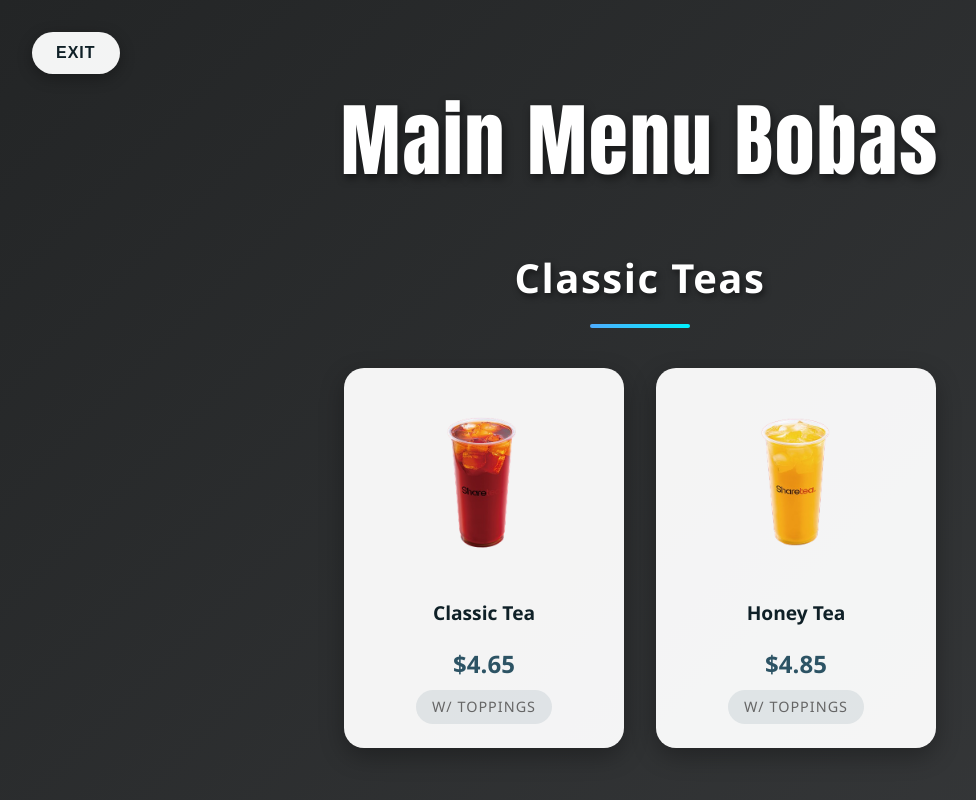
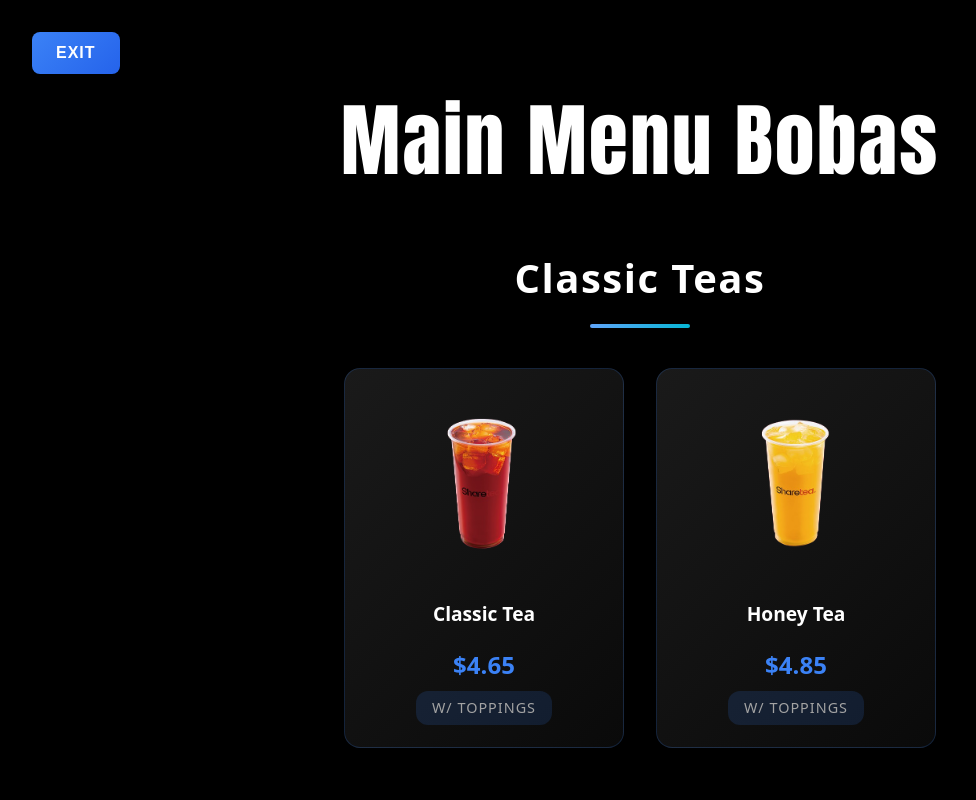
Before and after one commit to CSCE331-Fall2025-900-911/project3_gang_40, a React (Vite) app in the folder frontend/: page / in a window 1280 px wide. Both pictures are taken after a click on the button "Menu". Shown: the top 800 px of the page, without its empty margins (0-976 px from the left). Built offline with nearby package versions, Linux system fonts and the light colour scheme.

Commit message:
Update Menu view UI

```diff
--- a/frontend/src/Views/MenuBoard/Display.css
+++ b/frontend/src/Views/MenuBoard/Display.css
@@ -1,4 +1,37 @@
-/* Display.css - Menu Stylesheet */
+/* Display.css - Menu Stylesheet with Cashier Theme */
+
+/* ===============================
+   CSS Variables / Theme Tokens
+=============================== */
+:root {
+  /* Core colors - Black/Blue/White theme */
+  --bg-black: #000000;
+  --bg-darkest: #0a0a0a;
+  --bg-dark: #1a1a1a;
+  --border-base: rgba(59, 130, 246, 0.2);
+  --border-blue: rgba(59, 130, 246, 0.3);
+
+  /* Blue palette */
+  --blue-400: #60a5fa;
+  --blue-500: #3b82f6;
+  --blue-600: #2563eb;
+  --blue-700: #1d4ed8;
+  --blue-800: #1e40af;
+  --blue-900: #1e3a8a;
+
+  /* Cyan accent */
+  --cyan-500: #06b6d4;
+  --cyan-600: #0891b2;
+
+  /* Text colors */
+  --text-white: #ffffff;
+  --text-light: #e5e5e5;
+  --text-muted: #a3a3a3;
+
+  /* Shadows */
+  --shadow-card: 0 10px 15px -3px rgba(0, 0, 0, 0.6);
+  --shadow-glow-blue: 0 20px 25px -5px rgba(59, 130, 246, 0.3);
+}
 
 * {
   margin: 0;
@@ -8,12 +41,10 @@
 
 .menu-board {
   min-height: 100vh;
-  background: linear-gradient(135deg, #232526 0%, #414345 50%, #536976 100%);
-
-
+  background: var(--bg-black);
   padding: 2rem;
   padding-top: 5rem;
-  font-family: 'Segoe UI', Tahoma, Geneva, Verdana, sans-serif;
+  font-family: system-ui, -apple-system, 'Segoe UI', sans-serif;
   position: relative;
 }
 
@@ -36,16 +67,16 @@
 
 .menu-board button,
 .nav-button {
-  background: rgba(255, 255, 255, 0.95);
-  color: #0f2027;
+  background: linear-gradient(135deg, var(--blue-500), var(--blue-600));
+  color: var(--text-white);
   border: none;
   padding: 0.75rem 1.5rem;
   font-size: 1rem;
   font-weight: 600;
-  border-radius: 50px;
+  border-radius: 8px;
   cursor: pointer;
   transition: all 0.3s ease;
-  box-shadow: 0 4px 15px rgba(0, 0, 0, 0.3);
+  box-shadow: var(--shadow-card);
   text-transform: uppercase;
   letter-spacing: 1px;
   white-space: nowrap;
@@ -53,9 +84,9 @@
 
 .menu-board button:hover,
 .nav-button:hover {
-  background: white;
+  background: linear-gradient(135deg, var(--blue-400), var(--blue-500));
   transform: translateY(-2px);
-  box-shadow: 0 6px 20px rgba(0, 0, 0, 0.4);
+  box-shadow: var(--shadow-glow-blue);
 }
 
 .menu-board button:active,
@@ -66,7 +97,7 @@
 /* Main Title Styling */
 .menu-board > h1.menu-title {
   text-align: center;
-  color: white;
+  color: var(--text-white);
   font-size: 5.0rem;
   font-family: Impact, Haettenschweiler, 'Arial Narrow Bold', sans-serif;
   margin-bottom: 0.5rem;
@@ -79,7 +110,7 @@
 /* Subtitle Styling */
 .menu-board > p {
   text-align: center;
-  color: rgba(255, 255, 255, 0.9);
+  color: var(--text-muted);
   font-size: 1.2rem;
   margin-bottom: 3rem;
   font-style: italic;
@@ -88,7 +119,7 @@
 
 /* Section Title Styling */
 .menu-board > h2.menu-title {
-  color: white;
+  color: var(--text-white);
   font-size: 2.5rem;
   margin: 3rem 0 1.5rem;
   text-align: center;
@@ -104,12 +135,12 @@
   display: block;
   width: 100px;
   height: 4px;
-  background: linear-gradient(90deg, #4facfe 0%, #00f2fe 100%);
+  background: linear-gradient(90deg, var(--blue-400), var(--cyan-500));
   margin: 1rem auto 0;
   border-radius: 2px;
 }
 
-/* Menu Items Grid  */
+/* Menu Items Grid */
 .menu-items {
   display: grid;
   grid-template-columns: repeat(auto-fit, minmax(280px, 280px));
@@ -133,11 +164,12 @@
 }
 
 .topping-item {
-  background: rgba(255, 255, 255, 0.95);
-  border-radius: 20px;
+  background: linear-gradient(135deg, var(--bg-dark), var(--bg-darkest));
+  border-radius: 16px;
+  border: 1px solid var(--border-base);
   padding: 2rem 1.5rem;
-  box-shadow: 0 8px 25px rgba(0, 0, 0, 0.3);
-  transition: all 0.4s cubic-bezier(0.175, 0.885, 0.32, 1.275);
+  box-shadow: var(--shadow-card);
+  transition: all 0.3s cubic-bezier(0.4, 0, 0.2, 1);
   cursor: pointer;
   display: flex;
   flex-direction: column;
@@ -149,46 +181,153 @@
   justify-content: center;
 }
 
-.topping-item::before {
-  content: '';
-  position: absolute;
-  top: 0;
-  left: 0;
-  right: 0;
-  bottom: 0;
-  background: linear-gradient(135deg, rgba(79, 172, 254, 0.1), rgba(0, 242, 254, 0.1));
-  opacity: 0;
-  transition: opacity 0.4s ease;
-  z-index: 0;
-}
-
 .topping-item:hover {
-  transform: translateY(-10px) scale(1.05);
-  box-shadow: 0 15px 40px rgba(0, 0, 0, 0.4);
-}
-
-.topping-item:hover::before {
-  opacity: 1;
+  transform: translateY(-5px);
+  box-shadow: var(--shadow-glow-blue);
+  border-color: var(--blue-500);
 }
 
 .topping-name {
   font-size: 1.5rem;
   font-weight: 600;
-  color: #0f2027;
+  color: var(--text-white);
   margin-bottom: 0.75rem;
   z-index: 1;
   position: relative;
 }
 
+.topping-item .topping-name {
+  color: white !important;
+}
+
 .topping-price {
   font-size: 1.8rem;
   font-weight: 700;
-  color: #2c5364;
+  color: var(--blue-500);
   z-index: 1;
   position: relative;
   margin: 0;
 }
 
+/* Subsection Title Styling */
+.subsection-title {
+  color: var(--text-light);
+  font-size: 1.8rem;
+  margin: 2rem 0 1rem;
+  text-align: center;
+  font-weight: 400;
+  letter-spacing: 2px;
+  font-family: system-ui, -apple-system, 'Segoe UI', sans-serif;
+}
+
+/* Options Grid for Sizes, Ice, Sweetness */
+.options-grid {
+  display: grid;
+  grid-template-columns: repeat(auto-fit, minmax(200px, 200px));
+  gap: 1.5rem;
+  max-width: 1400px;
+  margin: 0 auto 2rem;
+  padding: 1rem;
+  justify-content: center;
+}
+
+.option-item {
+  background: linear-gradient(135deg, var(--bg-dark), var(--bg-darkest));
+  border: 1px solid var(--border-base);
+  border-radius: 12px;
+  padding: 1.5rem 1rem;
+  box-shadow: var(--shadow-card);
+  transition: all 0.3s ease;
+  text-align: center;
+  position: relative;
+  overflow: hidden;
+  height: 120px;
+  display: flex;
+  flex-direction: column;
+  align-items: center;
+  justify-content: center;
+}
+
+.option-item:hover {
+  transform: translateY(-5px);
+  box-shadow: var(--shadow-glow-blue);
+  border-color: var(--blue-500);
+}
+
+.option-name {
+  font-size: 1.3rem;
+  font-weight: 500;
+  color: var(--text-white);
+  margin-bottom: 0.5rem;
+  z-index: 1;
+  position: relative;
+}
+
+.option-price {
+  font-size: 1.1rem;
+  font-weight: 600;
+  color: var(--blue-400);
+  z-index: 1;
+  position: relative;
+  margin: 0;
+}
+
+/* Custom Scrollbar */
+.menu-board::-webkit-scrollbar {
+  width: 12px;
+}
+
+.menu-board::-webkit-scrollbar-track {
+  background: var(--bg-darkest);
+}
+
+.menu-board::-webkit-scrollbar-thumb {
+  background: var(--blue-800);
+  border-radius: 6px;
+}
+
+.menu-board::-webkit-scrollbar-thumb:hover {
+  background: var(--blue-600);
+}
+
+/* Animations */
+@keyframes fadeIn {
+  from {
+    opacity: 0;
+  }
+  to {
+    opacity: 1;
+  }
+}
+
+@keyframes fadeInDown {
+  from {
+    opacity: 0;
+    transform: translateY(-30px);
+  }
+  to {
+    opacity: 1;
+    transform: translateY(0);
+  }
+}
+
+@keyframes fadeInUp {
+  from {
+    opacity: 0;
+    transform: translateY(30px);
+  }
+  to {
+    opacity: 1;
+    transform: translateY(0);
+  }
+}
+
+/* Smooth Scrolling */
+html {
+  scroll-behavior: smooth;
+}
+
+/* Responsive Design */
 @media (max-width: 768px) {
   .menu-board {
     padding: 1.5rem;
@@ -251,6 +390,28 @@
   .nav-buttons-right {
     right: 1rem;
   }
+
+  .subsection-title {
+    font-size: 1.5rem;
+  }
+
+  .options-grid {
+    grid-template-columns: repeat(auto-fit, minmax(180px, 180px));
+    gap: 1rem;
+  }
+
+  .option-item {
+    height: 110px;
+    padding: 1rem;
+  }
+
+  .option-name {
+    font-size: 1.1rem;
+  }
+
+  .option-price {
+    font-size: 1rem;
+  }
 }
 
 @media (max-width: 480px) {
@@ -290,168 +451,7 @@
     padding: 0.5rem 1rem;
     font-size: 0.85rem;
   }
-}
 
-/* Animations */
-@keyframes fadeIn {
-  from {
-    opacity: 0;
-  }
-  to {
-    opacity: 1;
-  }
-}
-
-@keyframes fadeInDown {
-  from {
-    opacity: 0;
-    transform: translateY(-30px);
-  }
-  to {
-    opacity: 1;
-    transform: translateY(0);
-  }
-}
-
-@keyframes fadeInUp {
-  from {
-    opacity: 0;
-    transform: translateY(30px);
-  }
-  to {
-    opacity: 1;
-    transform: translateY(0);
-  }
-}
-
-/* Smooth Scrolling */
-html {
-  scroll-behavior: smooth;
-}
-
-/* Custom Scrollbar */
-.menu-board::-webkit-scrollbar {
-  width: 12px;
-}
-
-.menu-board::-webkit-scrollbar-track {
-  background: rgba(255, 255, 255, 0.05);
-}
-
-.menu-board::-webkit-scrollbar-thumb {
-  background: rgba(255, 255, 255, 0.2);
-  border-radius: 6px;
-}
-
-.menu-board::-webkit-scrollbar-thumb:hover {
-  background: rgba(255, 255, 255, 0.4);
-}
-
-/* Subsection Title Styling */
-.subsection-title {
-  color: white;
-  font-size: 1.8rem;
-  margin: 2rem 0 1rem;
-  text-align: center;
-  font-weight: 400;
-  letter-spacing: 2px;
-  font-family: 'Raleway', 'Montserrat', 'Poppins', 'Segoe UI', sans-serif;
-}
-
-/* Options Grid for Sizes, Ice, Sweetness */
-.options-grid {
-  display: grid;
-  grid-template-columns: repeat(auto-fit, minmax(200px, 200px));
-  gap: 1.5rem;
-  max-width: 1400px;
-  margin: 0 auto 2rem;
-  padding: 1rem;
-  justify-content: center;
-}
-
-.option-item {
-  background: rgba(255, 255, 255, 0.95);
-  border-radius: 15px;
-  padding: 1.5rem 1rem;
-  box-shadow: 0 6px 20px rgba(0, 0, 0, 0.3);
-  transition: all 0.3s ease;
-  text-align: center;
-  position: relative;
-  overflow: hidden;
-  height: 120px;
-  display: flex;
-  flex-direction: column;
-  align-items: center;
-  justify-content: center;
-}
-
-.option-item::before {
-  content: '';
-  position: absolute;
-  top: 0;
-  left: 0;
-  right: 0;
-  bottom: 0;
-  background: linear-gradient(135deg, rgba(79, 172, 254, 0.1), rgba(0, 242, 254, 0.1));
-  opacity: 0;
-  transition: opacity 0.3s ease;
-  z-index: 0;
-}
-
-.option-item:hover {
-  transform: translateY(-5px);
-  box-shadow: 0 10px 30px rgba(0, 0, 0, 0.4);
-}
-
-.option-item:hover::before {
-  opacity: 1;
-}
-
-.option-name {
-  font-size: 1.3rem;
-  font-weight: 500;
-  color: #0f2027;
-  margin-bottom: 0.5rem;
-  z-index: 1;
-  position: relative;
-  font-family: 'Raleway', 'Montserrat', 'Poppins', 'Segoe UI', sans-serif;
-}
-
-.option-price {
-  font-size: 1.1rem;
-  font-weight: 600;
-  color: #2c5364;
-  z-index: 1;
-  position: relative;
-  margin: 0;
-}
-
-/* Responsive adjustments for options */
-@media (max-width: 768px) {
-  .subsection-title {
-    font-size: 1.5rem;
-  }
-
-  .options-grid {
-    grid-template-columns: repeat(auto-fit, minmax(180px, 180px));
-    gap: 1rem;
-  }
-
-  .option-item {
-    height: 110px;
-    padding: 1rem;
-  }
-
-  .option-name {
-    font-size: 1.1rem;
-  }
-
-  .option-price {
-    font-size: 1rem;
-  }
-}
-
-@media (max-width: 480px) {
   .options-grid {
     grid-template-columns: 1fr;
   }
--- a/frontend/src/Views/MenuBoard/MenuItem.css
+++ b/frontend/src/Views/MenuBoard/MenuItem.css
@@ -1,11 +1,12 @@
-/* MenuItem.css */
+/* MenuItem.css - Cashier Theme */
 
 .menu-item {
-  background: rgba(255, 255, 255, 0.95);
-  border-radius: 20px;
+  background: linear-gradient(135deg, var(--bg-dark, #1a1a1a), var(--bg-darkest, #0a0a0a));
+  border: 1px solid var(--border-base, rgba(59, 130, 246, 0.2));
+  border-radius: 16px;
   padding: 1.5rem;
-  box-shadow: 0 8px 25px rgba(0, 0, 0, 0.3);
-  transition: all 0.4s cubic-bezier(0.175, 0.885, 0.32, 1.275);
+  box-shadow: 0 10px 15px -3px rgba(0, 0, 0, 0.6);
+  transition: all 0.3s cubic-bezier(0.4, 0, 0.2, 1);
   cursor: pointer;
   display: flex;
   flex-direction: column;
@@ -17,26 +18,10 @@
   width: 100%;
 }
 
-.menu-item::before {
-  content: '';
-  position: absolute;
-  top: 0;
-  left: 0;
-  right: 0;
-  bottom: 0;
-  background: linear-gradient(135deg, rgba(79, 172, 254, 0.1), rgba(0, 242, 254, 0.1));
-  opacity: 0;
-  transition: opacity 0.4s ease;
-  z-index: 0;
-}
-
 .menu-item:hover {
-  transform: translateY(-10px) scale(1.02);
-  box-shadow: 0 15px 40px rgba(0, 0, 0, 0.4);
-}
-
-.menu-item:hover::before {
-  opacity: 1;
+  transform: translateY(-5px);
+  box-shadow: 0 20px 25px -5px rgba(59, 130, 246, 0.3);
+  border-color: var(--blue-500, #3b82f6);
 }
 
 .menu-item-image {
@@ -52,13 +37,13 @@
 }
 
 .menu-item:hover .menu-item-image {
-  transform: scale(1.1) rotate(2deg);
+  transform: scale(1.08);
 }
 
 .menu-item-name {
   font-size: 1.2rem;
   font-weight: 600;
-  color: #0f2027;
+  color: var(--text-white, #ffffff);
   margin-bottom: 0.5rem;
   z-index: 1;
   position: relative;
@@ -73,7 +58,7 @@
 .menu-item-price {
   font-size: 1.5rem;
   font-weight: 700;
-  color: #2c5364;
+  color: var(--blue-500, #3b82f6);
   margin-bottom: 0.5rem;
   z-index: 1;
   position: relative;
@@ -81,12 +66,12 @@
 
 .menu-item-toppings {
   font-size: 0.9rem;
-  color: #666;
+  color: var(--text-muted, #a3a3a3);
   text-transform: uppercase;
   letter-spacing: 1px;
   padding: 0.4rem 1rem;
-  background: rgba(44, 83, 100, 0.1);
-  border-radius: 20px;
+  background: rgba(59, 130, 246, 0.15);
+  border-radius: 12px;
   z-index: 1;
   position: relative;
   font-weight: 500;
```
